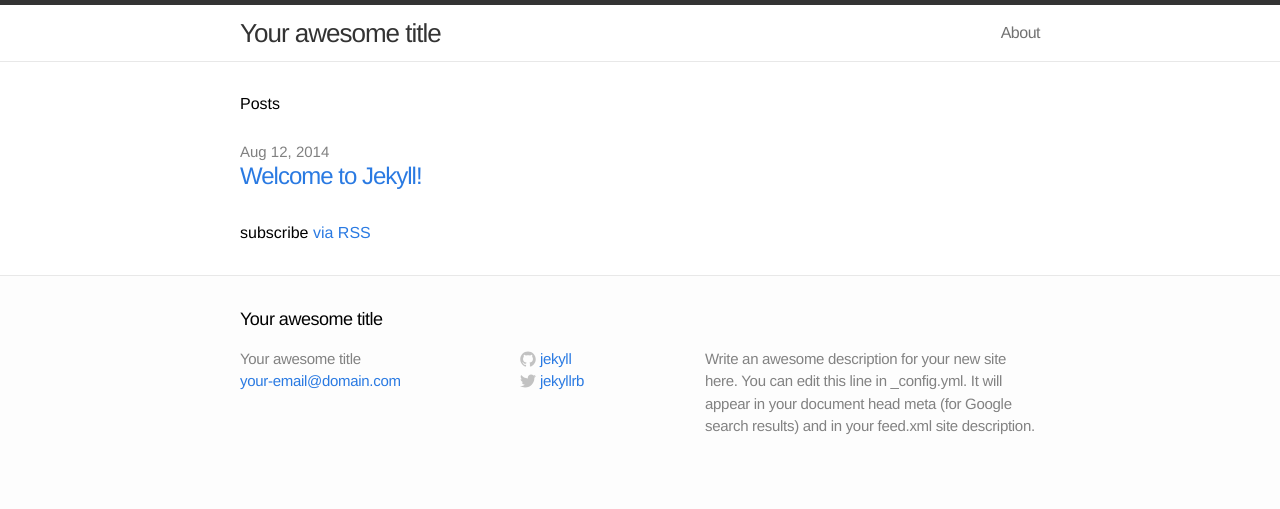
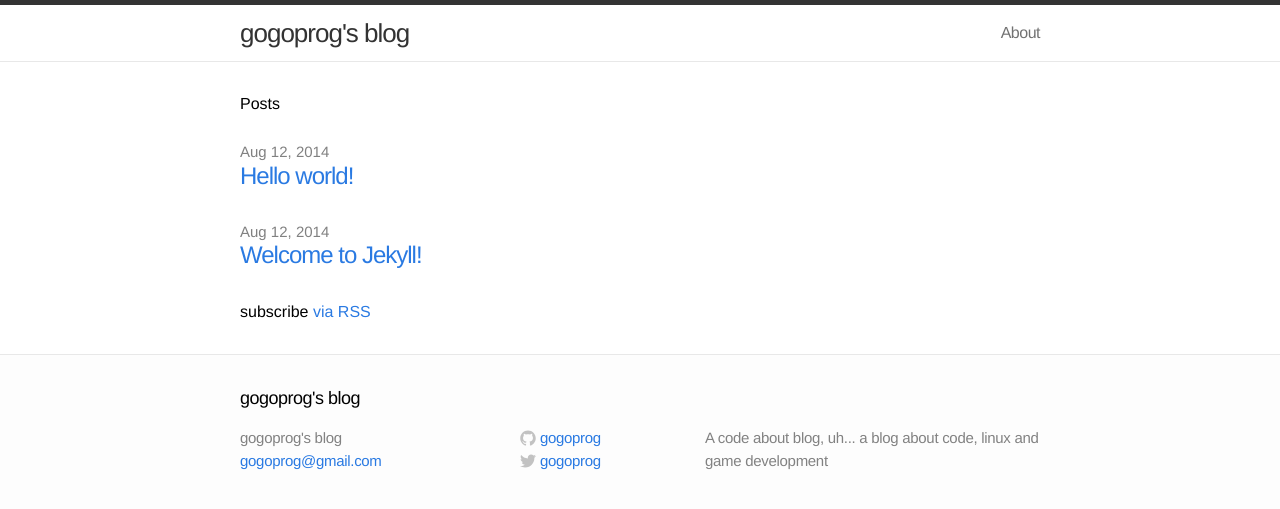
Before and after one commit to gogoprog/website, a Jekyll site: the page built from index.html, in a window 1280 px wide. Shown: the top 509 px of the page. Built offline with Jekyll 4.4.1, drawn with Linux system fonts in a browser that asks for light colours.

Commit message:
Added something to please GlenDC

```diff
--- a/_config.yml
+++ b/_config.yml
@@ -1,11 +1,11 @@
 # Site settings
-title: Your awesome title
-email: your-email@domain.com
-description: "Write an awesome description for your new site here. You can edit this line in _config.yml. It will appear in your document head meta (for Google search results) and in your feed.xml site description."
+title: gogoprog's blog
+email: gogoprog@gmail.com
+description: "A code about blog, uh... a blog about code, linux and game development"
 baseurl: ""
-url: "http://yourdomain.com"
-twitter_username: jekyllrb
-github_username:  jekyll
+url: "http://gogopr.org/"
+twitter_username: gogoprog
+github_username:  gogoprog
 
 # Build settings
 markdown: kramdown
--- /dev/null
+++ b/_posts/2014-08-12-hello-world.markdown
@@ -0,0 +1,8 @@
+---
+layout: post
+title:  "Hello world!"
+date:   2014-08-12 13:29:39
+categories: jekyll update
+---
+
+Hi
```
